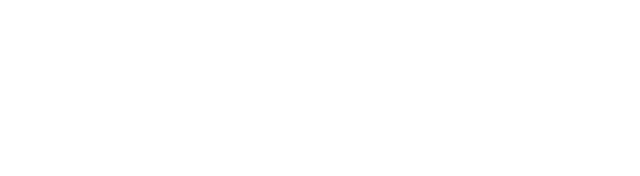
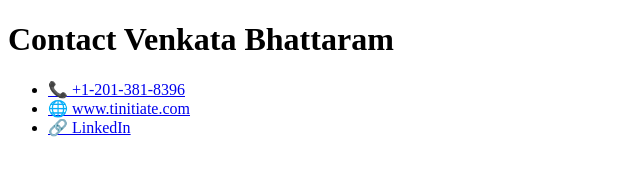
Before and after one commit to v-bhattaram/v-bhattaram.github.io, a plain HTML site: page contact.html in a window 1280 px wide. Shown: the whole page, without its empty margins (0-640 px from the left). Drawn offline with Linux system fonts and the light colour scheme.

Commit message:
Add files via upload

```diff
--- a/contact.html
+++ b/contact.html
@@ -1,14 +1,33 @@
-<html>
+<!DOCTYPE html>
+<html lang="en">
 <head>
   <meta charset="UTF-8">
-  <meta property="og:title" content="Venkata Bhattaram" />
+  <title>Venkata Bhattaram - Tinitiate</title>
+
+  <!-- SEO -->
+  <meta name="description" content="Contact Venkata Bhattaram | LinkedIn, Phone, Website" />
+
+  <!-- Open Graph for WhatsApp, LinkedIn, Facebook -->
+  <meta property="og:title" content="Venkata Bhattaram - Technology Consultant" />
   <meta property="og:site_name" content="Tinitiate" />
-  <meta property="og:url" content="https://www.tinitiate.com" />
-  <meta property="og:description" content="LinkedIn: https://www.linkedin.com/in/venkata-bhattaram-2009bb8/ | Phone: 201-381-8396 | Website: https://www.tinitiate.com" />
-  <meta property="og:type" content="business.business" />
+  <meta property="og:url" content="https://www.tinitiate.com/contact" />
+  <meta property="og:description" content="📞 Phone: +1-201-381-8396 | 🌐 Website: https://www.tinitiate.com | 🔗 LinkedIn: https://www.linkedin.com/in/venkata-bhattaram-2009bb8/" />
+  <meta property="og:type" content="website" />
   <meta property="og:image" content="https://raw.githubusercontent.com/v-bhattaram/v-bhattaram.github.io/main/profile_favicon.png" />
-  <title>Venkata Bhattaram - Tinitiate</title>
+
+  <!-- Optional: Twitter support -->
+  <meta name="twitter:card" content="summary_large_image" />
+  <meta name="twitter:title" content="Venkata Bhattaram - Technology Consultant" />
+  <meta name="twitter:description" content="Contact details and LinkedIn profile." />
+  <meta name="twitter:image" content="https://raw.githubusercontent.com/v-bhattaram/v-bhattaram.github.io/main/profile_favicon.png" />
 </head>
 <body>
+  <!-- Optional fallback content -->
+  <h1>Contact Venkata Bhattaram</h1>
+  <ul>
+    <li><a href="tel:+12013818396">📞 +1-201-381-8396</a></li>
+    <li><a href="https://www.tinitiate.com">🌐 www.tinitiate.com</a></li>
+    <li><a href="https://www.linkedin.com/in/venkata-bhattaram-2009bb8/">🔗 LinkedIn</a></li>
+  </ul>
 </body>
 </html>
```
